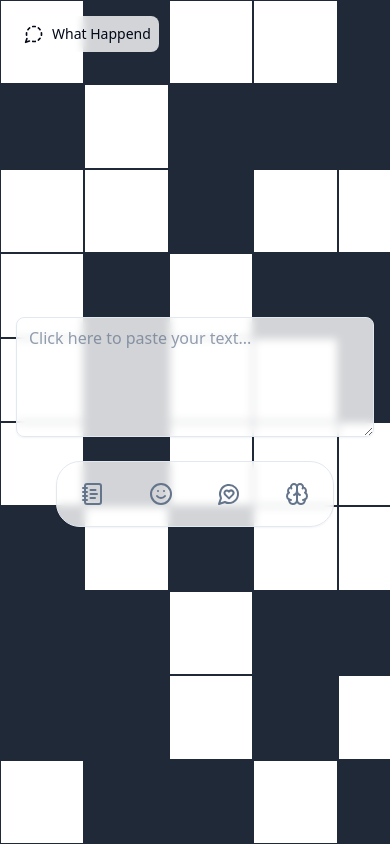
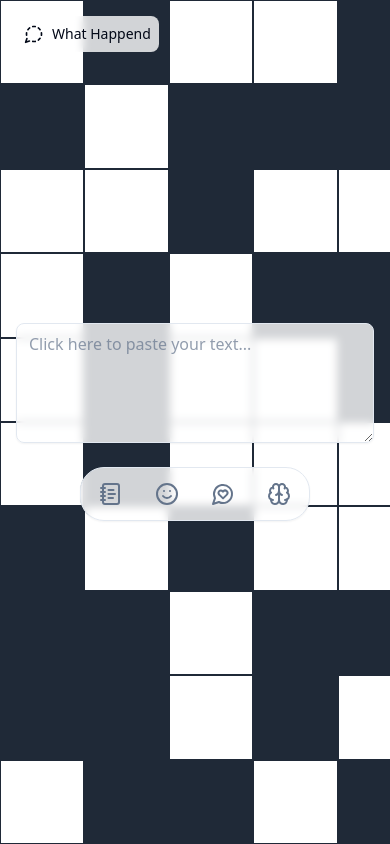
Before and after one commit to RealNickey/What-Happend-, a React (Vite) app: page / in a window 390 px wide. Built offline with nearby package versions, Linux system fonts and the light colour scheme.

Commit message:
fixed mode  for mobile view

```diff
--- a/src/components/ui/expandable-tabs.jsx
+++ b/src/components/ui/expandable-tabs.jsx
@@ -7,13 +7,13 @@ import { cn } from "@/lib/utils";
 const buttonVariants = {
   initial: {
     gap: 0,
-    paddingLeft: "1rem",
-    paddingRight: "1rem",
+    paddingLeft: "0.75rem",
+    paddingRight: "0.75rem",
   },
   animate: (isSelected) => ({
-    gap: isSelected ? "1rem" : 0,
-    paddingLeft: isSelected ? "1.5rem" : "1rem",
-    paddingRight: isSelected ? "1.5rem" : "1rem",
+    gap: isSelected ? "0.5rem" : 0,
+    paddingLeft: isSelected ? "1rem" : "0.75rem",
+    paddingRight: isSelected ? "1rem" : "0.75rem",
   }),
 };
 
@@ -52,7 +52,7 @@ export function ExpandableTabs({
     <div
       ref={outsideClickRef}
       className={cn(
-        "flex flex-wrap items-center gap-3 rounded-3xl border bg-background p-2 shadow-sm",
+        "flex items-center gap-2 rounded-3xl border bg-background p-1.5 shadow-sm md:gap-3 md:p-2",
         className,
       )}
     >
@@ -72,7 +72,7 @@ export function ExpandableTabs({
             onClick={() => handleSelect(index)}
             transition={transition}
             className={cn(
-              "relative flex items-center rounded-2xl px-6 py-3 text-base font-medium transition-colors duration-300",
+              "relative flex items-center whitespace-nowrap rounded-2xl px-4 py-2 text-sm font-medium transition-colors duration-300 md:px-6 md:py-3 md:text-base",
               selected === index
                 ? cn("bg-muted", activeColor)
                 : "text-muted-foreground hover:bg-muted hover:text-foreground",
```
